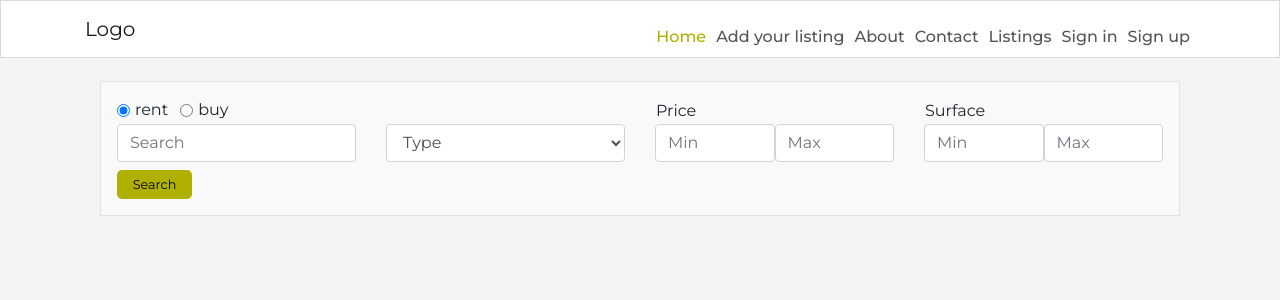
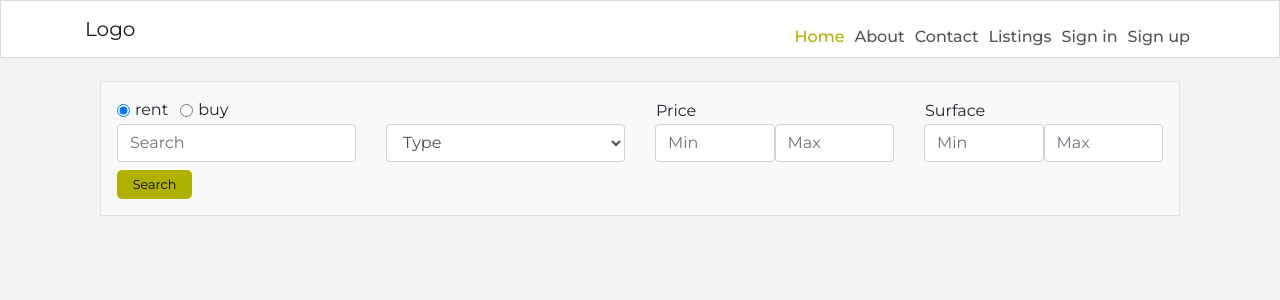
Before and after one commit to Vasileios20/real-estate, a React (Create React App) app: page / in a window 1280 px wide. Shown: the top 300 px of the page. Built offline with nearby package versions, Linux system fonts and the light colour scheme; no server answers.

Commit message:
Update NavBar to display add listing btn only to admins

```diff
--- a/src/components/NavBar.js
+++ b/src/components/NavBar.js
@@ -12,10 +12,12 @@ import Avatar from "./Avatar";
 import axios from "axios";
 import useClickOutsideToggle from "../hooks/useClickOutsideToggle";
 
+import useUserStatus from "../hooks/useUserStatus";
+
 const NavBar = () => {
   const currentUser = useCurrentUser();
   const setCurrentUser = useSetCurrentUser();
-
+  const userStatus = useUserStatus();
   const { expanded, setExpanded, ref } = useClickOutsideToggle();
 
   const handleSignOut = async () => {
@@ -101,15 +103,7 @@ const NavBar = () => {
               Home
             </NavLink>
 
-            {currentUser ? (
-              addListing
-            ) : (
-              <>
-                <NavLink className={styles.NavLink} to="/signin">
-                  Add your listing
-                </NavLink>
-              </>
-            )}
+            {userStatus ? addListing : null}
 
             <NavLink
               className={styles.NavLink}
```
